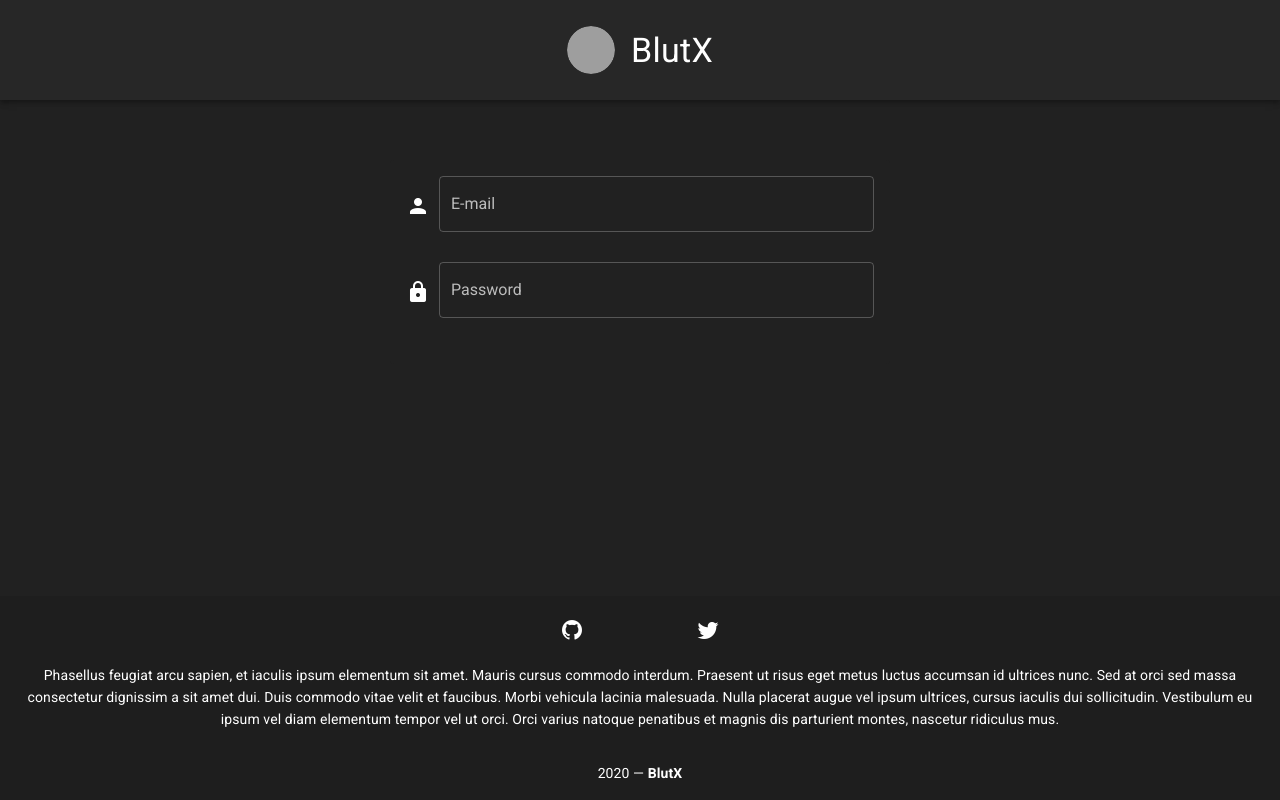
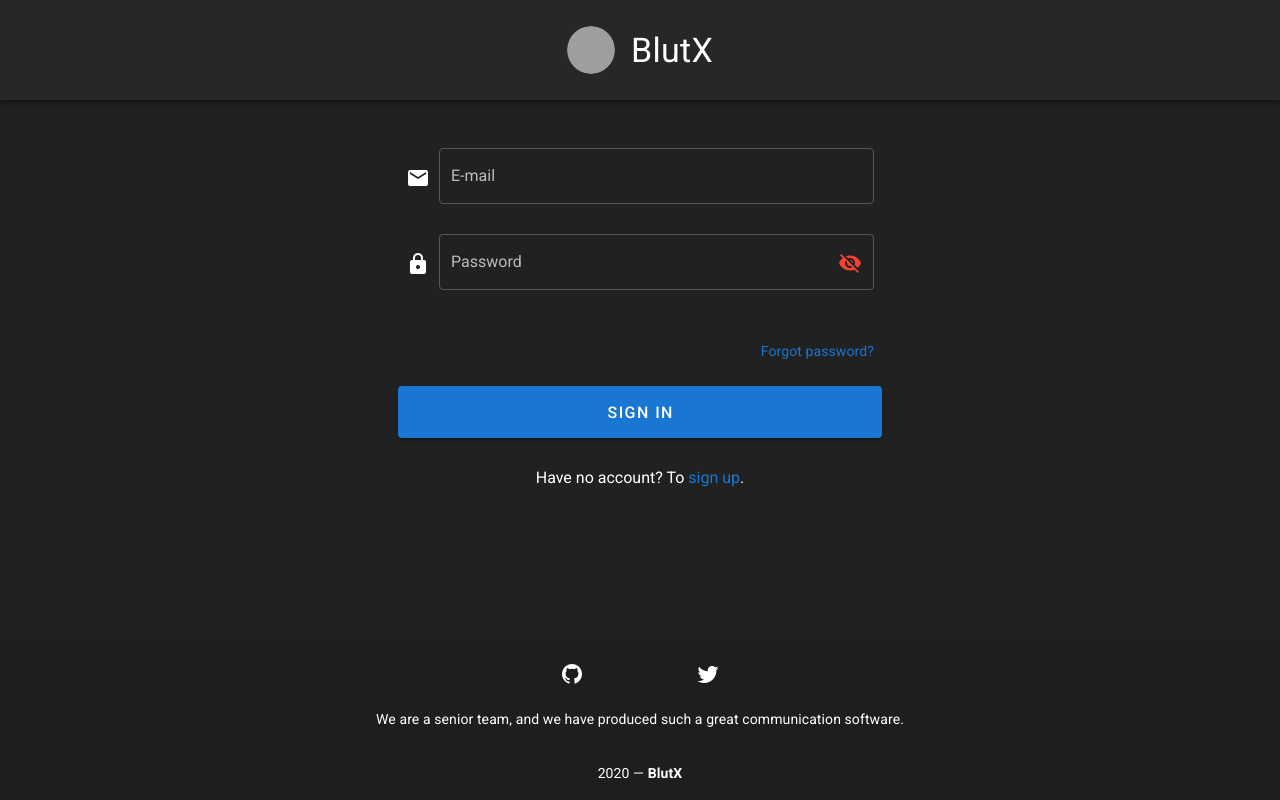
Before and after one commit to HuangNO1/my-electron-vue-communication-software-front-end, a Vue app: page / in a window 1280 px wide. Built offline with nearby package versions, Linux system fonts and the light colour scheme; grey boxes are pictures that could not be loaded.

Commit message:
初步構建Login

```diff
--- a/src/views/Sign.vue
+++ b/src/views/Sign.vue
@@ -15,7 +15,7 @@
     <v-content style="height: 100%">
       <v-container fluid>
         <v-card
-          class="mx-auto p4 mt-12"
+          class="mx-auto p4 mt-5"
           max-width="500"
           style="background-color: #212121;"
           flat
@@ -23,51 +23,137 @@
           <v-window v-model="step">
             <v-window-item :value="1">
               <v-card-text>
-                <!-- name -->
                 <v-text-field
-                  v-model="signInUsername"
-                  :error-messages="signInUsernameErrors"
-                  :success-messages="nameSuccess"
+                  v-model="signInEmail"
                   label="E-mail"
+                  outlined
+                  required
+                  dark
+                >
+                  <v-icon slot="prepend" color="white">mdi-email</v-icon>
+                </v-text-field>
+
+                <v-text-field
+                  v-model="signInPassword"
+                  label="Password"
+                  :type="signInSeePwd"
+                  outlined
+                  required
+                  dark
+                >
+                  <v-icon slot="prepend" color="white">mdi-lock</v-icon>
+                  <v-icon slot="append" color="red" @click="signInEyeClick">
+                    {{ signInEye }}
+                  </v-icon>
+                </v-text-field>
+                <div class="white--text mt-5" style="text-align: end;">
+                  <a>Forgot password?</a>
+                </div>
+              </v-card-text>
+
+              <v-card-actions>
+                <v-btn block x-large color="primary">Sign In</v-btn>
+              </v-card-actions>
+              <div class="white--text mt-5" style="text-align: center">
+                <p>Have no account? To <a @click="step++">sign up</a>.</p>
+              </div>
+            </v-window-item>
+
+            <v-window-item :value="2">
+              <v-card-text>
+                <!-- username -->
+                <v-text-field
+                  v-model="signUpUsername"
+                  :counter="20"
+                  label="Username"
                   outlined
                   required
                   dark
                 >
                   <v-icon slot="prepend" color="white">mdi-account</v-icon>
                 </v-text-field>
+                <!-- email -->
+                <v-text-field
+                  v-model="signUpEmail"
+                  label="E-mail"
+                  outlined
+                  required
+                  dark
+                >
+                  <v-icon slot="prepend" color="white">mdi-email</v-icon>
+                </v-text-field>
+                <!-- phone number -->
+                <v-text-field
+                  v-model="signUpPhone"
+                  label="Phone"
+                  outlined
+                  required
+                  dark
+                >
+                  <v-icon slot="prepend" color="white">mdi-cellphone</v-icon>
+                </v-text-field>
+              </v-card-text>
+            </v-window-item>
+            <v-window-item :value="3">
+              <v-card-text>
                 <!-- password -->
                 <v-text-field
-                  v-model="password"
-                  :type="seePwd"
-                  :error-messages="passwordErrors"
-                  :success-messages="passwordSuccess"
+                  v-model="signUpPassword"
+                  :type="signUpSeePwd"
                   label="Password"
                   outlined
                   required
                   dark
                 >
                   <v-icon slot="prepend" color="white">mdi-lock</v-icon>
-                  <v-icon slot="append" color="red" @click="eyeClick">{{
-                    eye
+                  <v-icon slot="append" color="red" @click="signUpEyeClick">{{
+                    signUpEye
                   }}</v-icon>
                 </v-text-field>
+                <!-- repeat password -->
+                <v-text-field
+                  v-model="signUpRepeatPassword"
+                  :type="signUpSeeRepeatPwd"
+                  label="Repeat Password"
+                  outlined
+                  required
+                  dark
+                >
+                  <v-icon slot="prepend" color="white"
+                    >mdi-lock-question</v-icon
+                  >
+                  <v-icon
+                    slot="append"
+                    color="red"
+                    @click="signUpRepeatEyeClick"
+                  >
+                    {{ signUpRepeatEye }}
+                  </v-icon>
+                </v-text-field>
+                <!-- agree -->
+                <v-checkbox
+                  v-model="signUpCheckbox"
+                  label="I accept Pet Home's privacy policy."
+                  required
+                  dark
+                ></v-checkbox>
               </v-card-text>
             </v-window-item>
-
-            <v-window-item :value="2">
-              <v-card-text>
-                <v-text-field label="Password" type="password"></v-text-field>
-                <v-text-field
-                  label="Confirm Password"
-                  type="password"
-                ></v-text-field>
-                <span class="caption grey--text text--darken-1">
-                  Please enter a password for your account
-                </span>
-              </v-card-text>
+            <v-window-item :value="4">
+              <div class="pa-4 text-center">
+                <v-img
+                  class="mb-4"
+                  contain
+                  height="128"
+                  src="https://cdn.vuetifyjs.com/images/logos/v.svg"
+                ></v-img>
+                <h3 class="title font-weight-light mb-2">
+                  Welcome to Vuetify
+                </h3>
+                <span class="caption grey--text">Thanks for signing up!</span>
+              </div>
             </v-window-item>
-
-            <v-window-item :value="3">
+            <v-window-item :value="5">
               <div class="pa-4 text-center">
                 <v-img
                   class="mb-4"
@@ -86,7 +172,12 @@
       </v-container>
     </v-content>
     <v-footer dark fixed padless>
-      <v-card flat tile class="dark lighten-1 white--text text-center">
+      <v-card
+        flat
+        tile
+        class="dark lighten-1 white--text text-center"
+        style="width: 100%"
+      >
         <v-card-text>
           <v-btn
             v-for="icon in icons"
@@ -99,14 +190,8 @@
         </v-card-text>
 
         <v-card-text class="white--text pt-0">
-          Phasellus feugiat arcu sapien, et iaculis ipsum elementum sit amet.
-          Mauris cursus commodo interdum. Praesent ut risus eget metus luctus
-          accumsan id ultrices nunc. Sed at orci sed massa consectetur dignissim
-          a sit amet dui. Duis commodo vitae velit et faucibus. Morbi vehicula
-          lacinia malesuada. Nulla placerat augue vel ipsum ultrices, cursus
-          iaculis dui sollicitudin. Vestibulum eu ipsum vel diam elementum
-          tempor vel ut orci. Orci varius natoque penatibus et magnis dis
-          parturient montes, nascetur ridiculus mus.
+          We are a senior team, and we have produced such a great communication
+          software.
         </v-card-text>
 
         <v-card-text class="white--text">
@@ -122,7 +207,52 @@ export default {
   data: () => ({
     step: 1,
     icons: ["mdi-github", "mdi-telegram", "mdi-twitter"],
+    // Sign In
+    signInEmail: "",
+    signInPassword: "",
+    signInEye: "mdi-eye-off",
+    signInSeePwd: "password",
+    // Sign Up
+    signUpUsername: "",
+    signUpEmail: "",
+    signUpPhone: "",
+    signUpPassword: "",
+    signUpRepeatPassword: "",
+    signUpEye: "mdi-eye-off",
+    signUpSeePwd: "password",
+    signUpRepeatEye: "mdi-eye-off",
+    signUpSeeRepeatPwd: "password",
+    signUpCheckbox: true,
   }),
+  methods: {
+    signInEyeClick() {
+      if (this.signInEye === "mdi-eye-off") {
+        this.signInEye = "mdi-eye";
+        this.signInSeePwd = "";
+      } else {
+        this.signInEye = "mdi-eye-off";
+        this.signInSeePwd = "password";
+      }
+    },
+    signUpEyeClick() {
+      if (this.signUpEye === "mdi-eye-off") {
+        this.signUpEye = "mdi-eye";
+        this.signUpSeePwd = "";
+      } else {
+        this.signUpEye = "mdi-eye-off";
+        this.signUpSeePwd = "password";
+      }
+    },
+    signUpRepeatEyeClick() {
+      if (this.signUpRepeatEye === "mdi-eye-off") {
+        this.signUpRepeatEye = "mdi-eye";
+        this.signUpSeeRepeatPwd = "";
+      } else {
+        this.signUpRepeatEye = "mdi-eye-off";
+        this.signUpSeeRepeatPwd = "password";
+      }
+    },
+  },
   computed: {
     currentTitle() {
       switch (this.step) {
```
Also changed, not shown: src/background.js (+25 -25 lines), public/icon.svg (added).
